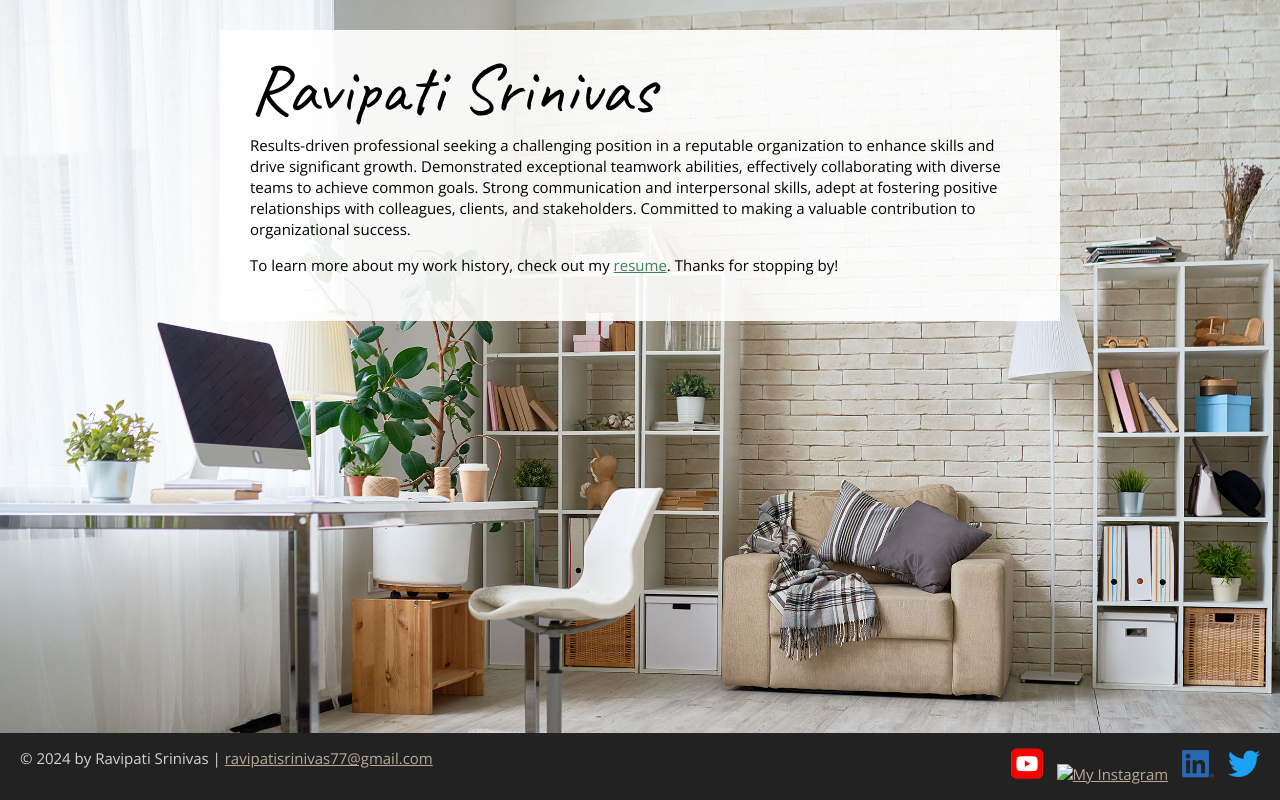
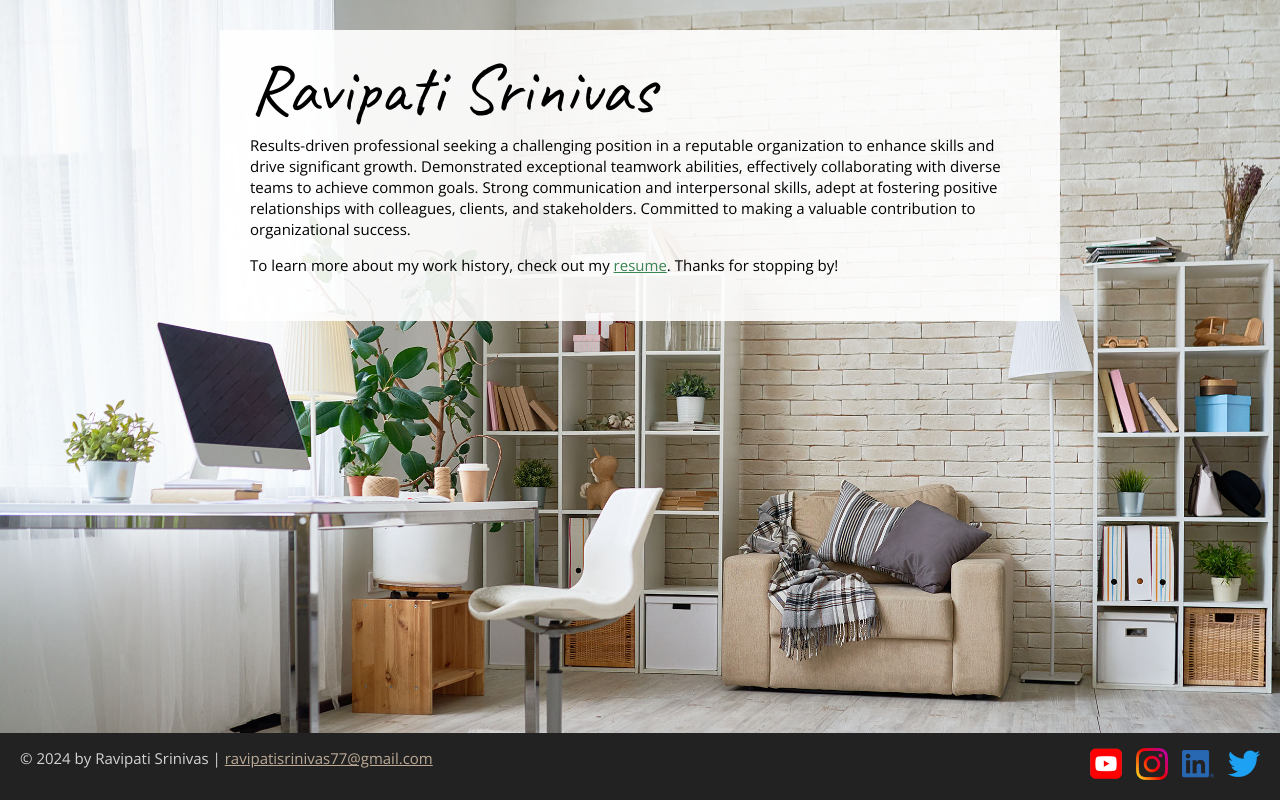
Before and after one commit to srinivas77777775/Personal-Website, a plain HTML site: page index.html in a window 1280 px wide. Drawn offline with nearby package versions, Linux system fonts and the light colour scheme; files whose address does not match are found by name.

Commit message:
Update index.html

```diff
--- a/index.html
+++ b/index.html
@@ -37,7 +37,7 @@
           <a href="https://youtube.com/@ravipatisrinivas-qp8pi" target="_blank"><img src="icon-logo-youtube.png" alt="My YouTube channel"></a>
         </li>
         <li>
-          <a href="https://www.instagram.com/srinivas_7__?igsh=MW9wMDFwbHNjNDE2cw==" target="_blank"><img src="images/icon-logo-instagram.png" alt="My Instagram"></a>
+          <a href="https://www.instagram.com/srinivas_7__?igsh=MW9wMDFwbHNjNDE2cw==" target="_blank"><img src="icon-logo-instagram.png" alt="My Instagram"></a>
         </li>
         <li>
           <a href="https://www.linkedin.com/in/ravipati-srinivas-103840232" target="_blank"><img src="images/icon-logo-linkedin.png" alt="My LinkedIn profile"></a>
```
